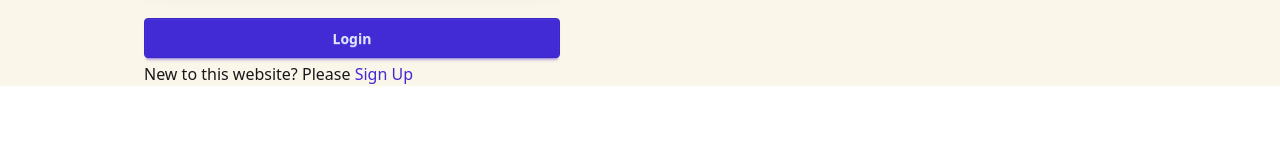
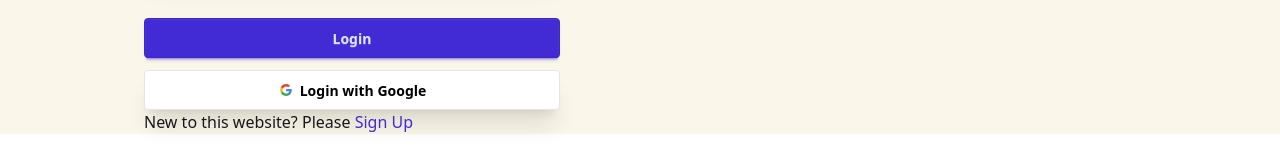
Before and after one commit to robiul1hossen/loan-link-client, a React (Vite) app: page /auth/login in a window 1280 px wide. Shown: the part 298-458 px from the top of the page. Built offline with nearby package versions, Linux system fonts and the light colour scheme; no server answers.

Commit message:
add search functionality for manage users page

```diff
--- a/src/pages/Dashboard/ManageUsers.jsx
+++ b/src/pages/Dashboard/ManageUsers.jsx
@@ -1,4 +1,4 @@
-import React, { use } from "react";
+import React, { use, useEffect, useState } from "react";
 import Title from "../../components/Title";
 import { AuthContext } from "../../context/AuthContext";
 import useAxiosSecure from "../../hooks/useAxiosSecure";
@@ -7,6 +7,7 @@ import { Link } from "react-router";
 
 const ManageUsers = () => {
   const { user } = use(AuthContext);
+  const [searchData, setSearchData] = useState([]);
   const axiosSecure = useAxiosSecure();
   const { data: users = [] } = useQuery({
     queryKey: ["users"],
@@ -15,7 +16,17 @@ const ManageUsers = () => {
       return res.data;
     },
   });
-
+  useEffect(() => {
+    setSearchData(users);
+  }, [users]);
+  const handleSearch = async (e) => {
+    const keyword = e.target.value;
+    await axiosSecure.get(`/search/user?keyword=${keyword}`).then((res) => {
+      // console.log(res.data);
+      setSearchData(res.data);
+    });
+  };
+  // console.log("from const", handleSearch);
   return (
     <div>
       <div className="mt-5">
@@ -26,7 +37,15 @@ const ManageUsers = () => {
             "  Lorem ipsum dolor sit amet consectetur adipisicing elit. Sit perferendis, numquam animi mollitia ab ducimus. Perspiciatis error nostrum officiis culpa!"
           }
         />
-
+        <div className="md:text-right my-4">
+          <input
+            type="text"
+            // onChange={(e) => setSearch(e.target.value)}
+            onChange={(e) => handleSearch(e)}
+            placeholder="Find your loan here"
+            className="input outline-none "
+          />
+        </div>
         <div className="overflow-x-auto">
           <table className="table table-zebra">
             {/* head */}
@@ -41,7 +60,7 @@ const ManageUsers = () => {
               </tr>
             </thead>
             <tbody>
-              {users.map((user, i) => (
+              {searchData.map((user, i) => (
                 <tr key={user._id}>
                   <th>{i + 1}</th>
                   <td>{user.displayName}</td>
--- a/src/pages/Login.jsx
+++ b/src/pages/Login.jsx
@@ -7,7 +7,8 @@ import { toast } from "react-toastify";
 import Loader from "../components/Loader";
 
 const Login = () => {
-  const { loginUser, loading } = useContext(AuthContext);
+  const { loginUser, loading, loginWithGoogle, updateUser } =
+    useContext(AuthContext);
   const location = useLocation();
   const navigate = useNavigate();
   const axiosSecure = useAxiosSecure();
@@ -37,6 +38,29 @@ const Login = () => {
       .catch((error) => {
         toast.error(error.message);
       });
+  };
+  const handleGoogleLogin = () => {
+    loginWithGoogle()
+      .then((res) => {
+        const userInfoToDB = {
+          displayName: res.user.displayName,
+          photoURL: res.user.photoURL,
+          email: res.user.email,
+          role: "Borrower",
+        };
+        axiosSecure.post("/users", userInfoToDB).then(() => {});
+        // update user
+        const updateUserInfo = {
+          displayName: res.user.displayName,
+          photoURL: res.user.photoURL,
+        };
+        updateUser(updateUserInfo)
+          .then(() => {
+            navigate(`${location?.state ? location?.state : "/"}`);
+          })
+          .catch((error) => console.log(error));
+      })
+      .catch((error) => toast.error(error.message));
   };
   if (loading) {
     return <Loader />;
@@ -72,6 +96,33 @@ const Login = () => {
             </div>
             <button className="btn btn-primary mt-4 w-full">Login</button>
           </fieldset>
+          <button
+            onClick={handleGoogleLogin}
+            className="btn bg-white text-black border-[#e5e5e5] shadow-xl w-full mt-2">
+            <svg
+              aria-label="Google logo"
+              width="16"
+              height="16"
+              xmlns="http://www.w3.org/2000/svg"
+              viewBox="0 0 512 512">
+              <g>
+                <path d="m0 0H512V512H0" fill="#fff"></path>
+                <path
+                  fill="#34a853"
+                  d="M153 292c30 82 118 95 171 60h62v48A192 192 0 0190 341"></path>
+                <path
+                  fill="#4285f4"
+                  d="m386 400a140 175 0 0053-179H260v74h102q-7 37-38 57"></path>
+                <path
+                  fill="#fbbc02"
+                  d="m90 341a208 200 0 010-171l63 49q-12 37 0 73"></path>
+                <path
+                  fill="#ea4335"
+                  d="m153 219c22-69 116-109 179-50l55-54c-78-75-230-72-297 55"></path>
+              </g>
+            </svg>
+            Login with Google
+          </button>
           <p>
             New to this website? Please{" "}
             <Link to="/auth/register" className="text-primary">
--- a/src/pages/Register.jsx
+++ b/src/pages/Register.jsx
@@ -152,13 +152,13 @@ const Register = () => {
                 )}
               </div>
             </div>
-
+          </fieldset>
           <button className="btn btn-primary mt-4 w-full shadow-xl">
             Sign up
           </button>
           <button
             onClick={handleGoogleLogin}
-              className="btn bg-white text-black border-[#e5e5e5] shadow-xl">
+            className="btn bg-white text-black border-[#e5e5e5] shadow-xl w-full mt-2">
             <svg
               aria-label="Google logo"
               width="16"
@@ -183,7 +183,6 @@ const Register = () => {
             </svg>
             Login with Google
           </button>
-          </fieldset>
           <p>
             Already have an account? Please{" "}
             <Link to="/auth/login" className="text-primary">
```
Lines whose indentation alone changed are shown as unchanged.
